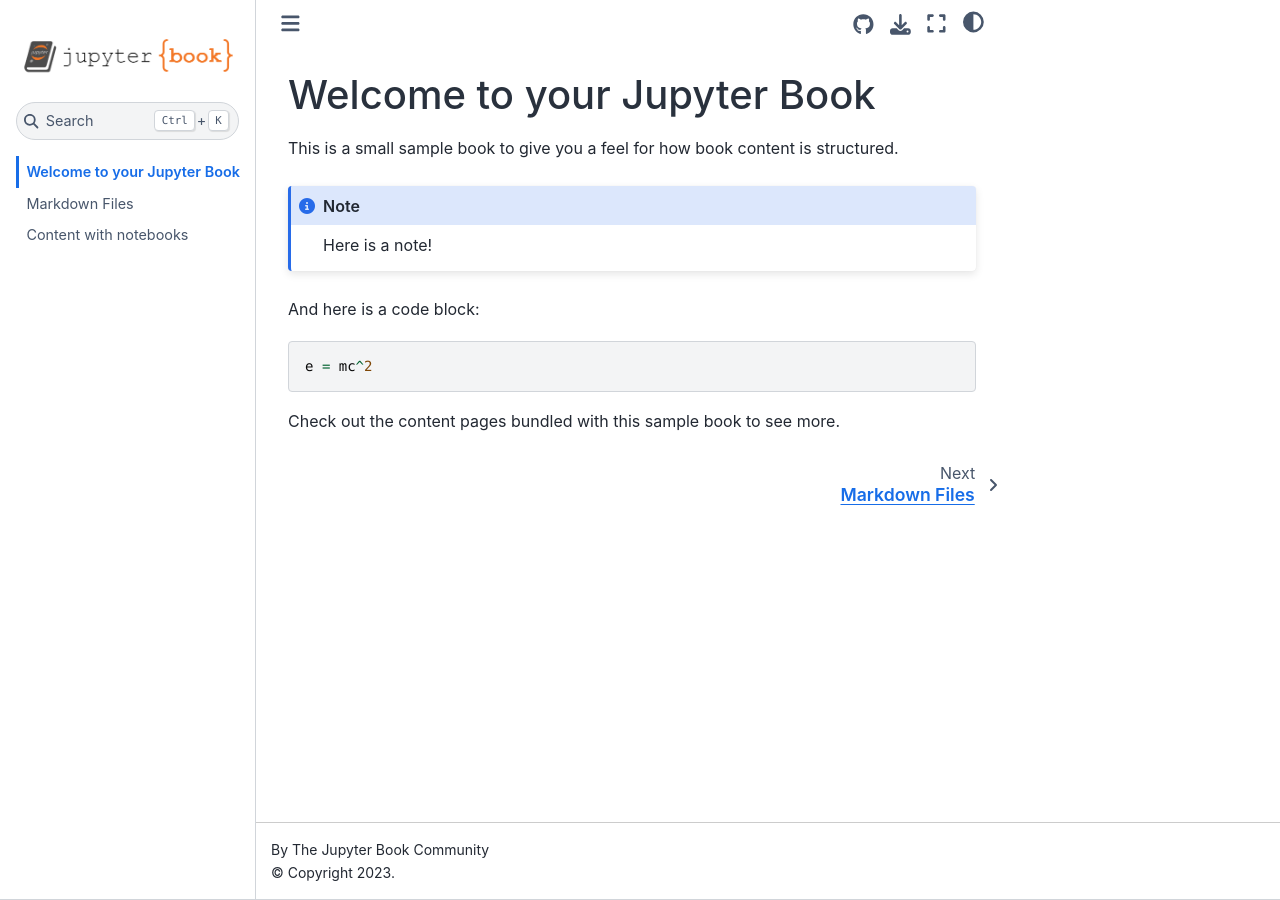
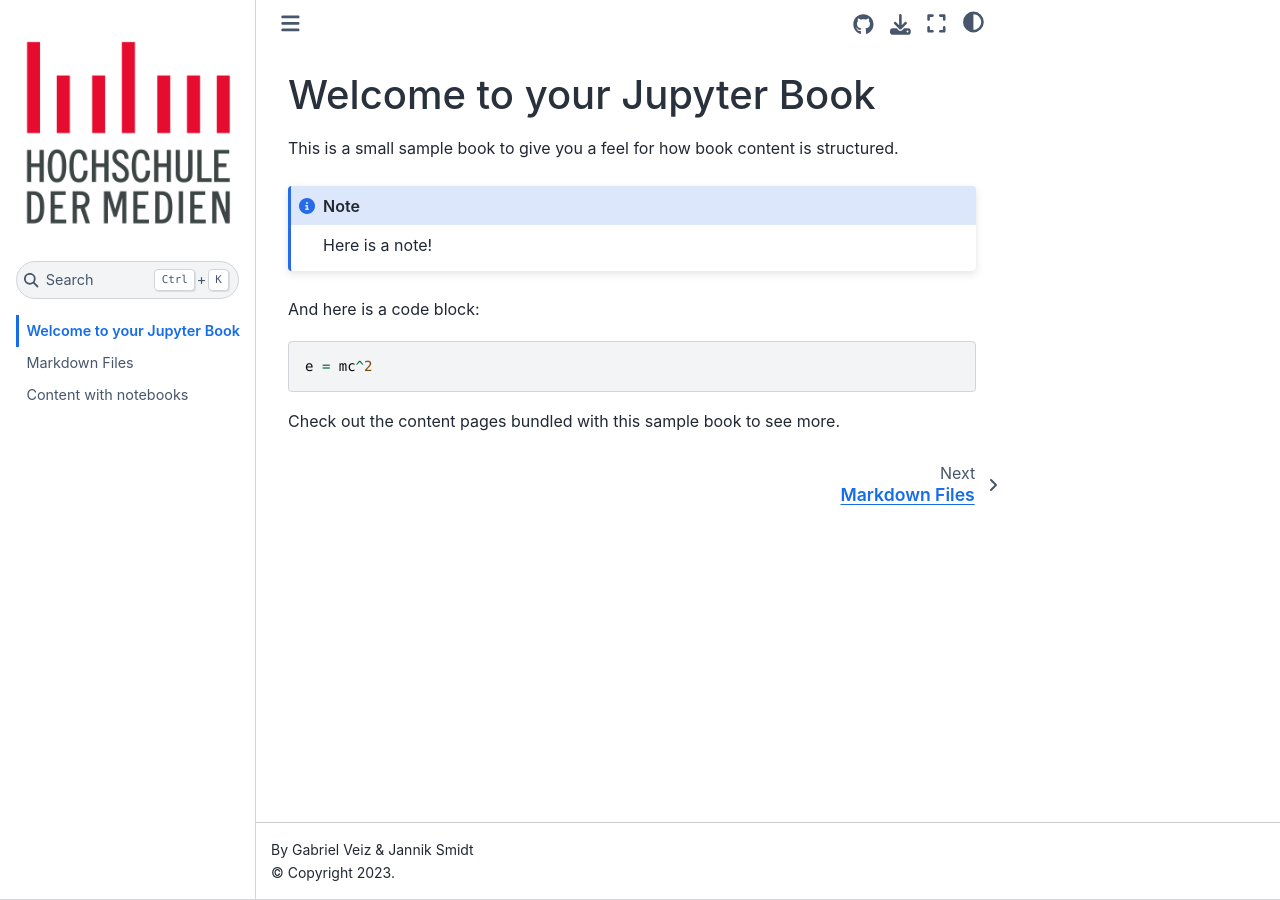
Before and after one commit to js2203/motionFlow, a Jupyter Book: the page built from intro.md, in a window 1280 px wide. Built offline with Jupyter Book 1.0.4 settings and Sphinx 7.4.7 and the Sphinx Book theme 1.1.4, drawn with Linux system fonts in a browser that asks for light colours.

Commit message:
logo & title

```diff
--- a/_config.yml
+++ b/_config.yml
@@ -1,8 +1,8 @@
 # Book settings
 # Learn more at https://jupyterbook.org/customize/config.html
 
-title: My sample book
-author: The Jupyter Book Community
+title: blur to motion flow
+author: Gabriel Veiz & Jannik Smidt
 logo: logo.png
 
 # Force re-execution of notebooks on each build.
@@ -21,8 +21,7 @@
 
 # Information about where the book exists on the web
 repository:
-  url: https://github.com/executablebooks/jupyter-book  # Online location of your book
-  path_to_book: docs  # Optional path to your book, relative to the repository root
+  url: https://github.com/js2203/motionFlow  # Online location of your book
   branch: master  # Which branch of the repository should be used when creating links (optional)
 
 # Add GitHub buttons to your book
```
Also changed, not shown: logo.png.
